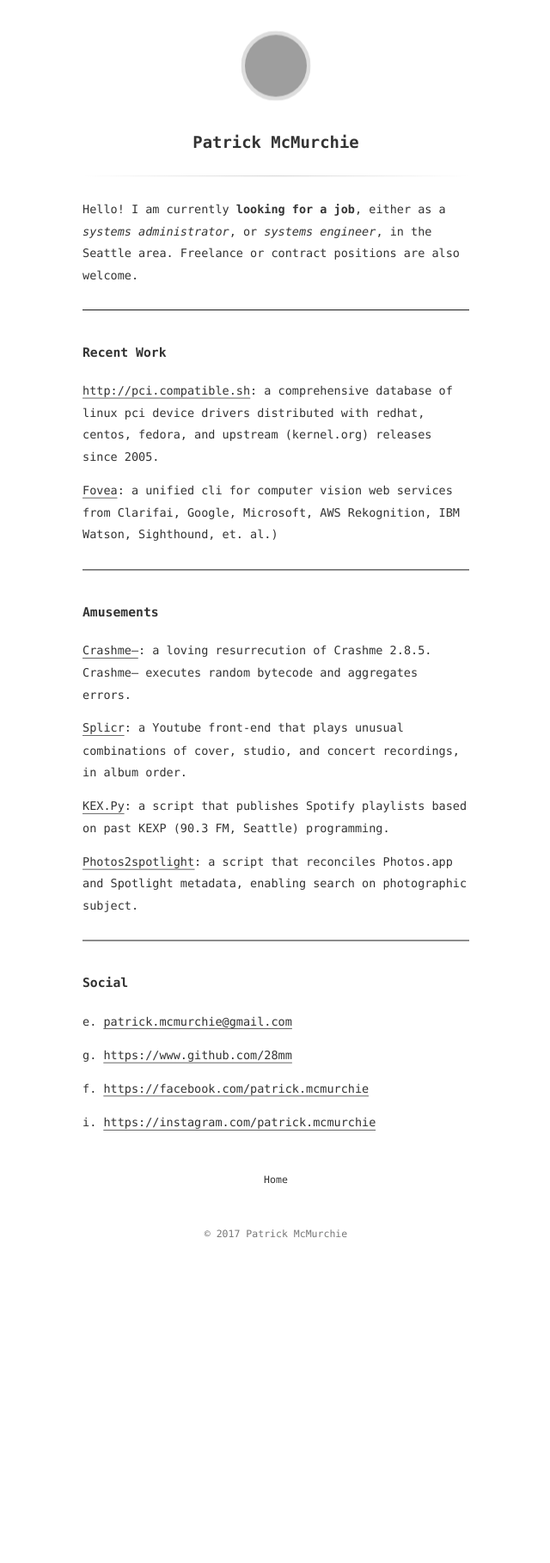
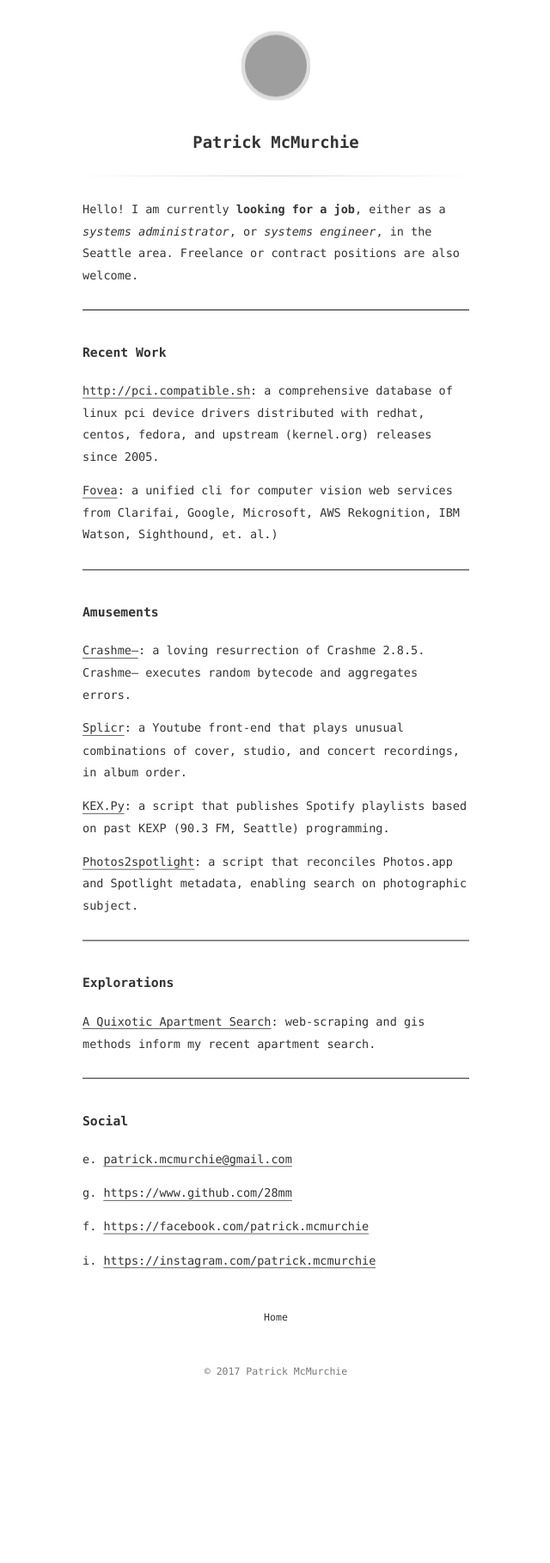
Before and after one commit to 28mm/28mm.github.io, a Jekyll site: the page built from about.md, in a window 1280 px wide. Shown: the whole page at 86% size, without its empty margins (255-895 px from the left). Built offline with Jekyll 4.4.1, drawn with Linux system fonts in a browser that asks for light colours; before the commit the page ends 1640 px from its top, so only the background shows below that; grey boxes are pictures that could not be loaded.

Commit message:
typos and explorations section

```diff
--- a/about.md
+++ b/about.md
@@ -17,13 +17,19 @@ Hello! I am currently **looking for a job**, either as a *systems administrator*
 
 ### Amusements
 
-[Crashme--](https://www.github.com/28mm/Crashme--): a loving resurrecution of Crashme 2.8.5. Crashme-- executes random bytecode and aggregates errors.
+[Crashme--](https://www.github.com/28mm/Crashme--): a loving resurrection of Crashme 2.8.5. Crashme-- executes random bytecode and aggregates errors.
 
 [Splicr](https://www.github.com/28mm/Splicr): a Youtube front-end that plays unusual combinations of cover, studio, and concert recordings, in album order.
 
 [KEX.Py](https://www.github.com/28mm/KEX.Py): a script that publishes Spotify playlists based on past KEXP (90.3 FM, Seattle) programming.
 
 [Photos2spotlight](https://28mm.github.io/notes/osx-photo-search): a script that reconciles Photos.app and Spotlight metadata, enabling search on photographic subject.
+
+----
+
+### Explorations
+
+[A Quixotic Apartment Search](https://28mm.github.io/notes/a-quixotic-apartment-search): web-scraping and gis methods inform my recent apartment search.
 
 ----
 
```
Also changed, not shown: 1 other file.
